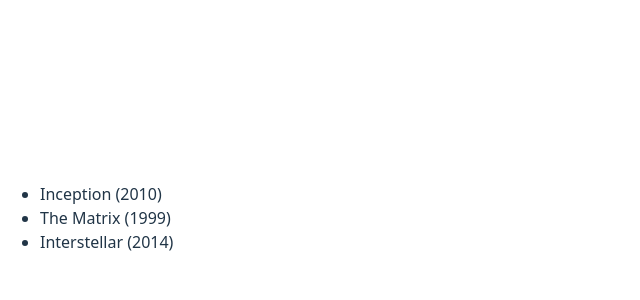
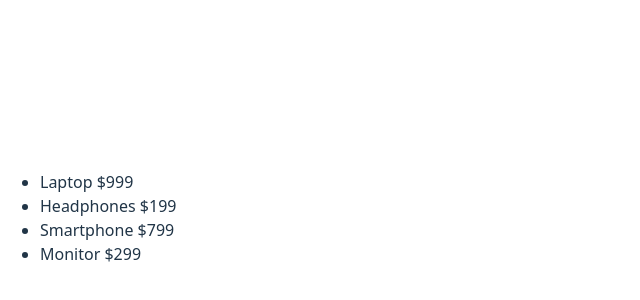
Before and after one commit to danlewismuriuki/react-tales, a React (Vite) app: page / in a window 1280 px wide. Shown: the part 182-482 px from the top of the page, without its empty margins (0-640 px from the left). Built offline with nearby package versions, Linux system fonts and the light colour scheme.

Commit message:
Refactor ProductList component: Adjust prop naming for consistency and readability

```diff
--- a/src/App.jsx
+++ b/src/App.jsx
@@ -1,19 +1,16 @@
-import { MoviesList } from "./components/List";
+import { ProductList } from "./components/List";
 
-
-const movies = [
-  { id: 1, title: "Inception", year: 2010 },
-  { id: 2, title: "The Matrix", year: 1999 },
-  { id: 3, title: "Interstellar", year: 2014 }
+const products = [
+  { id: 1, name: "Laptop", price: "$999" },
+  { id: 2, name: "Headphones", price: "$199" },
+  { id: 3, name: "Smartphone", price: "$799" },
+  { id: 4, name: "Monitor", price: "$299" }
 ];
 
 export function App() {
   return (
-    <>
-    <MoviesList MovieList = {movies}/>
-    </>
+    <ProductList ProductList={products}/>
   )
 }
 
-
 export default App;
--- a/src/components/List.jsx
+++ b/src/components/List.jsx
@@ -1,16 +1,17 @@
-export function Movie(props) {
-    return (
-        <li>{props.movie.title} ({props.movie.year})</li>
+export function Product(props) {
+    return(
+    <li>
+        {props.product.name}  {props.product.price}
+    </li>
     )
 }
 
-
-export function MoviesList(props) {
+export function ProductList(props) {
     return (
-        <ul>
-        {props.MovieList.map((movie) =>
-        <Movie key = {movie.id} movie = {movie}/>
-        )}
-        </ul>
+    <ul>
+        {props.ProductList.map((product) => (
+            <Product key={product.id} product={product}/>
+        ))}
+    </ul>
     )
 }
```
